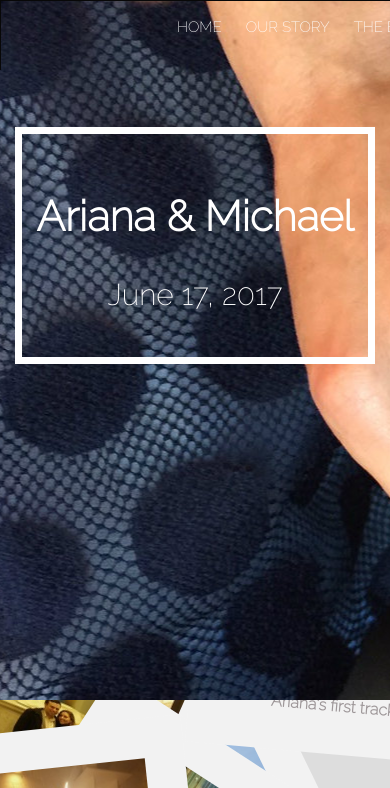
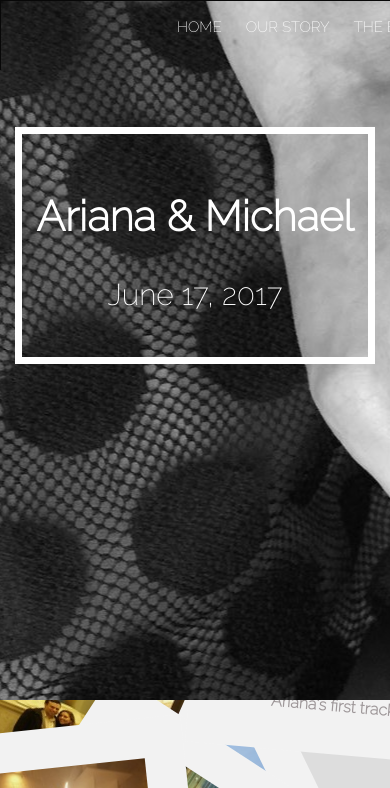
Before and after one commit to CarleneL/WeddingWebsite, a plain HTML site: page index.html in a window 390 px wide. Shown: the top 788 px of the page. Drawn offline with nearby package versions, Linux system fonts and the light colour scheme; a web font is replaced by a local one.

Commit message:
landing pg update 2

```diff
--- a/css/stylesheet.css
+++ b/css/stylesheet.css
@@ -941,7 +941,7 @@ a#dirs{
         }
 
         #banner {
-			background: url("../images/RingCloseUp.jpg") 50% 0 no-repeat fixed;
+			background: url("../images/RingCloseUp_TomFilter.jpg") 50% 0 no-repeat fixed;
 			/*width: 100%;*/
 			width: 1200px;
 		}
```
